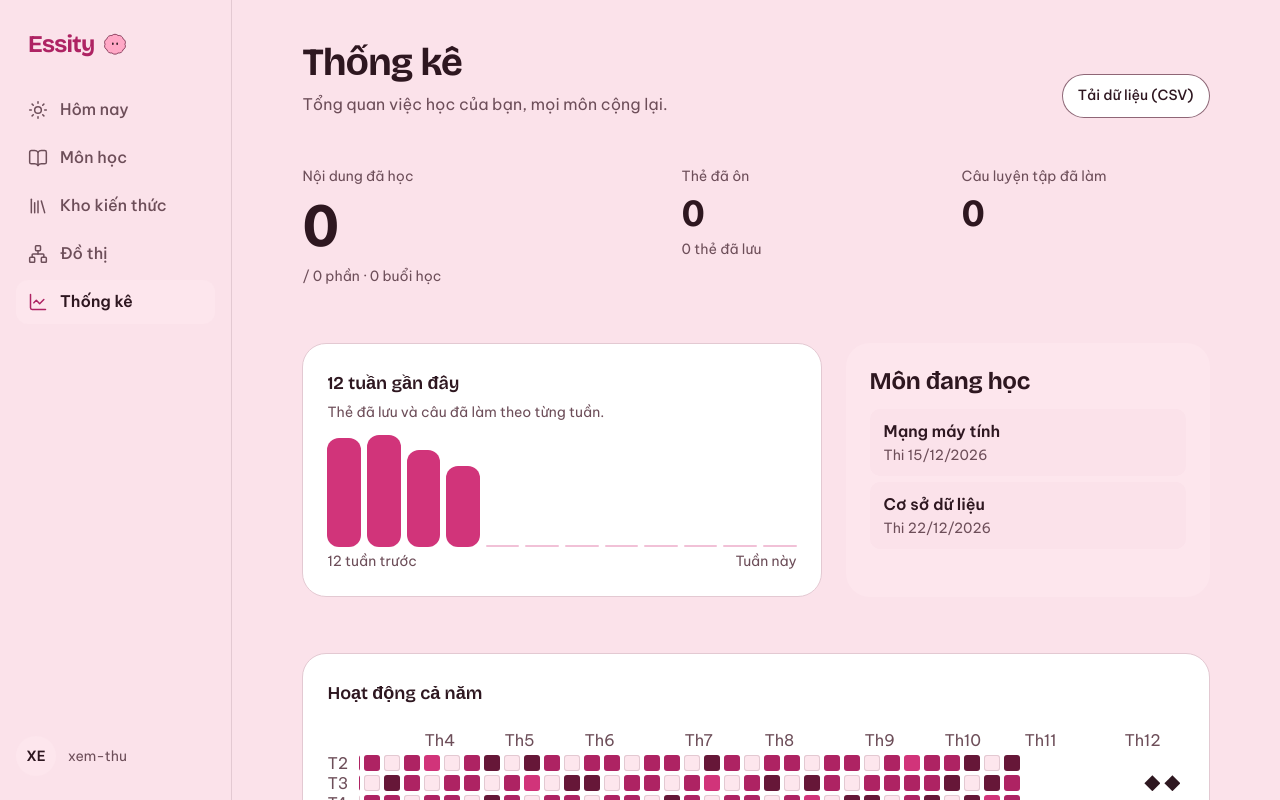
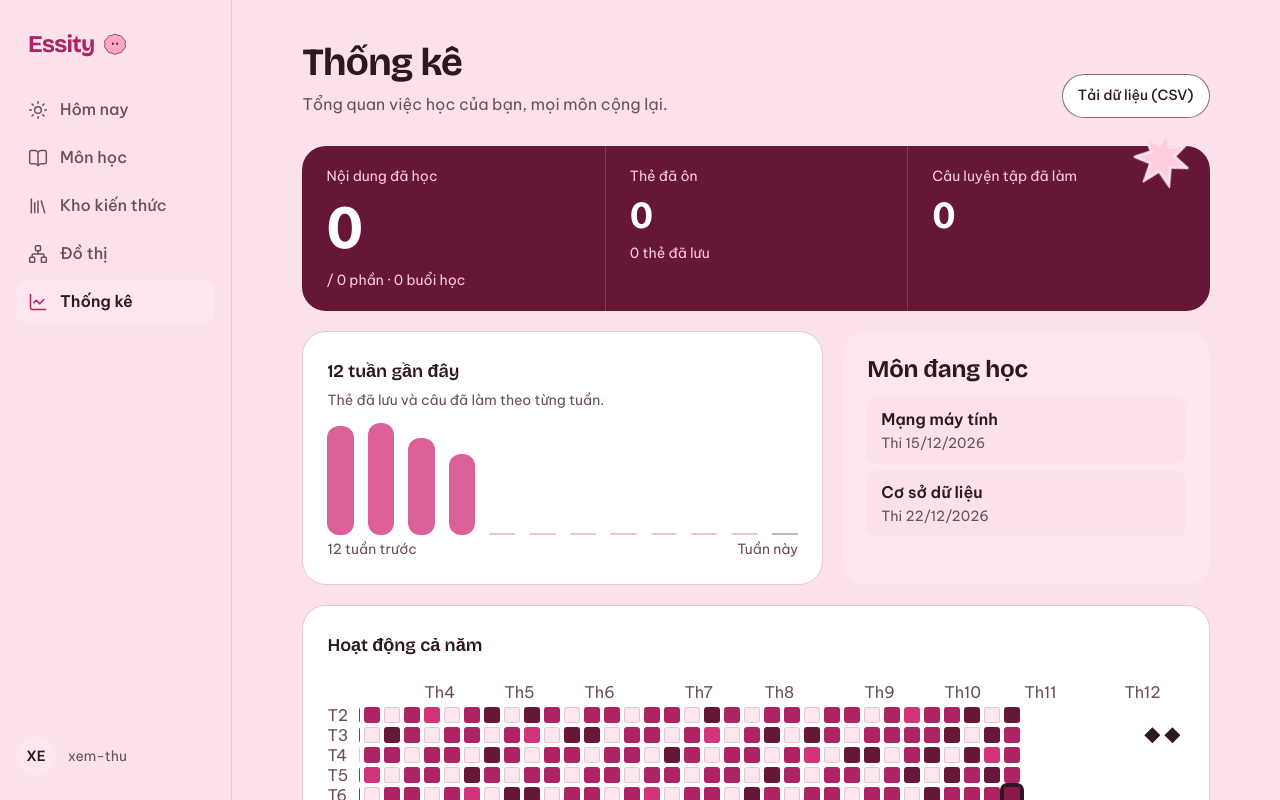
Before and after one commit to Nha-Cong-Dong/Essity, a Next.js app in the folder apps/web/: page /design-preview/stats in a window 1280 px wide. Shown: the top 800 px of the page. Built offline with nearby package versions, Linux system fonts and the light colour scheme.

Commit message:
V4 screens C: Thong ke totals on the field block, now marker, graph colours

```diff
--- a/apps/web/components/graph/knowledge-graph.tsx
+++ b/apps/web/components/graph/knowledge-graph.tsx
@@ -8,7 +8,7 @@ import { Button } from "@/components/ui/button";
 import { shortLabel } from "@/lib/graph";
 import { multiStylesheet } from "@/lib/graph-multi-style";
 import { optionsFor, type SimEdge, type SimNode, stepSim } from "@/lib/graph-sim";
-import { hiddenExcept, mergeGraphs, type MultiCard, type SubjectGraph } from "@/lib/graph-multi";
+import { hiddenExcept, mergeGraphs, type MultiCard, type SubjectGraph, v4Highlights } from "@/lib/graph-multi";
 
 // V16/V17: the knowledge graph of one or several subjects. Nodes are cards coloured by subject,
 // edges are the links between cards, a tap on a node opens the card in a popup in the middle of the
@@ -95,6 +95,8 @@ export function KnowledgeGraph({
     const css = getComputedStyle(document.documentElement);
     const ink = css.getPropertyValue("--ink").trim() || "#26141d";
     const line = css.getPropertyValue("--line-strong").trim() || "#8f6676";
+    const hong = css.getPropertyValue("--hong").trim() || "#d1347a";
+    const now = css.getPropertyValue("--now").trim() || "#891b4c";
     const cy = cytoscape({
       container: host.current,
       elements: [
@@ -110,7 +112,7 @@ export function KnowledgeGraph({
         })),
         ...merged.edges.map((e) => ({ data: { id: e.id, source: e.from, target: e.to } })),
       ],
-      style: multiStylesheet(ink, line, css.getPropertyValue("--sheet").trim() || "#ffffff"),
+      style: [...multiStylesheet(ink, line, css.getPropertyValue("--sheet").trim() || "#ffffff"), ...v4Highlights(ink, hong, now)],
       minZoom: 0.2,
       maxZoom: 3,
       wheelSensitivity: 0.3,
@@ -259,6 +261,14 @@ export function KnowledgeGraph({
     };
   }, [merged, bySubject]);
 
+  // The card being read stands out in the graph.
+  useEffect(() => {
+    const cy = cyRef.current;
+    if (!cy) return;
+    cy.nodes().removeClass("picked");
+    if (pickedId) cy.getElementById(pickedId).addClass("picked");
+  }, [pickedId, merged]);
+
   // The subjects switched off in the chips are not drawn (their edges go with them).
   useEffect(() => {
     const cy = cyRef.current;
--- a/apps/web/components/stats/stats-screen.tsx
+++ b/apps/web/components/stats/stats-screen.tsx
@@ -29,22 +29,13 @@ function Skeleton() {
   );
 }
 
-/** V22: the numbers are plain type on the page, no surface; the lead one is the screen's answer. */
+/** V4: the three totals sit on the field block (tier 1, one per screen); the lead one is the screen's answer. */
 function Kpi({ label, value, note, lead = false }: { label: string; value: string; note?: string; lead?: boolean }) {
-  if (lead) {
-    return (
-      <div data-kpi className="min-w-0">
-        <p className="m-0 text-meta text-ink-soft">{label}</p>
-        <p className="m-0 mt-1 font-display text-display tabular-nums">{value}</p>
-        {note && <p className="m-0 mt-1 text-meta text-ink-soft">{note}</p>}
-      </div>
-    );
-  }
   return (
-    <div data-kpi className="min-w-0">
-      <p className="m-0 text-meta text-ink-soft">{label}</p>
-      <p className="m-0 mt-1 font-display text-title tabular-nums">{value}</p>
-      {note && <p className="m-0 mt-1 text-meta text-ink-soft">{note}</p>}
+    <div data-kpi className="min-w-0 px-6 py-5 max-[900px]:px-4 max-[900px]:py-4 min-[901px]:[&:not(:first-of-type)]:border-l min-[901px]:[&:not(:first-of-type)]:border-on-plum-soft/20 max-[900px]:[&:not(:first-of-type)]:border-t max-[900px]:[&:not(:first-of-type)]:border-on-plum-soft/20">
+      <p className="m-0 text-meta text-on-plum-soft">{label}</p>
+      <p className={`m-0 my-1.5 font-display tabular-nums text-on-plum ${lead ? "text-display" : "text-title"}`}>{value}</p>
+      {note && <p className="m-0 text-meta text-on-plum-soft">{note}</p>}
     </div>
   );
 }
@@ -69,12 +60,13 @@ function Trend({ cells }: { cells: GridCell[] }) {
         12 tuần gần đây
       </h2>
       <p className="m-0 mb-3 text-meta text-ink-soft">Thẻ đã lưu và câu đã làm theo từng tuần.</p>
-      <div className="flex min-h-28 flex-1 items-end gap-1.5" data-trend>
+      <div className="flex min-h-28 flex-1 items-end gap-2 min-[901px]:gap-3.5" data-trend>
         {weeks.map((n, i) => (
           <div key={i} className="flex h-full min-w-0 flex-1 flex-col justify-end" title={`${n}`}>
             <div
-              className="w-full rounded-control bg-hong"
-              style={{ height: `${n === 0 ? 2 : Math.max((n / top) * 100, 6)}%`, opacity: n === 0 ? 0.3 : 1 }}
+              data-now={i === weeks.length - 1 ? "" : undefined}
+              className={`w-full rounded-control ${i === weeks.length - 1 ? "bg-now inset-ring-[1.5px] inset-ring-ink" : "bg-hong"}`}
+              style={{ height: `${n === 0 ? 2 : Math.max((n / top) * 100, 6)}%`, opacity: n === 0 ? 0.3 : i === weeks.length - 1 ? 1 : 0.78 }}
             />
           </div>
         ))}
@@ -175,7 +167,18 @@ export function StatsScreen({
         </div>
       </div>
 
-      <div className="mt-12 grid gap-x-8 gap-y-8 min-[901px]:grid-cols-[1.4fr_1fr_1fr] min-[901px]:items-start" data-totals>
+      <section
+        aria-label="Tổng quan"
+        className="relative mt-7 grid rounded-tile bg-field text-on-plum min-[901px]:grid-cols-3"
+        data-totals
+      >
+        <svg
+          aria-hidden="true"
+          viewBox="0 0 100 100"
+          className="pointer-events-none absolute -top-4 right-5 z-10 w-14 rotate-12 fill-hl stroke-bg [stroke-width:5] max-[900px]:hidden"
+        >
+          <path d="M50 3 L59 29 L86 19 L71 43 L97 58 L68 63 L72 95 L50 74 L28 95 L32 63 L3 58 L29 43 L14 19 L41 29 Z" />
+        </svg>
         <Kpi
           lead
           label="Nội dung đã học"
@@ -184,9 +187,9 @@ export function StatsScreen({
         />
         <Kpi label="Thẻ đã ôn" value={`${t.cardsReviewed}`} note={`${t.cardsSaved} thẻ đã lưu`} />
         <Kpi label="Câu luyện tập đã làm" value={`${t.practiceDone}`} />
-      </div>
+      </section>
 
-      <div className="mt-14 grid gap-x-6 gap-y-8 min-[901px]:grid-cols-12">
+      <div className="mt-5 grid gap-x-5 gap-y-8 min-[901px]:grid-cols-12">
         <div className="min-w-0 min-[901px]:col-span-7 [&>*]:h-full">
           <Trend cells={cells} />
         </div>
@@ -202,7 +205,7 @@ export function StatsScreen({
         </NxList>
       </div>
 
-      <Sheet id="activity" className="mt-14 min-w-0" aria-labelledby="activity-h" role="region">
+      <Sheet id="activity" className="mt-5 min-w-0" aria-labelledby="activity-h" role="region">
         <h2 id="activity-h" className="m-0 mb-4 text-read font-semibold">
           Hoạt động cả năm
         </h2>
--- a/apps/web/components/stats/stats.module.css
+++ b/apps/web/components/stats/stats.module.css
@@ -103,7 +103,9 @@
 
 /* Today is an inner ring, so the outer ring stays the keyboard focus (WCAG 2.4.7, 1.4.11). */
 .cell[data-today="true"] {
-  box-shadow: inset 0 0 0 2px var(--ink);
+  background: var(--now);
+  box-shadow: 0 0 0 1.5px var(--ink);
+  z-index: 1;
 }
 
 /* The exam day: a diamond (clip-path, not a rotation, so it stays inside its cell). */
@@ -170,7 +172,7 @@
 .swatch[data-level="2"] { background: var(--grid-2); box-shadow: none; }
 .swatch[data-level="3"] { background: var(--grid-3); box-shadow: none; }
 .swatch[data-level="4"] { background: var(--grid-4); box-shadow: none; }
-.swatch[data-today="true"] { box-shadow: inset 0 0 0 2px var(--ink); }
+.swatch[data-today="true"] { background: var(--now); box-shadow: 0 0 0 1.5px var(--ink); }
 .swatch[data-exam="true"] {
   background: var(--ink);
   box-shadow: none;
--- a/apps/web/lib/graph-multi.ts
+++ b/apps/web/lib/graph-multi.ts
@@ -1,11 +1,12 @@
+import type { StylesheetJson } from "cytoscape";
 import type { GraphCard, GraphData, GraphEdge } from "@/lib/graph";
 
 // V16/V17: the graphs of several subjects in one picture. Each subject has its own colour; an edge
 // only ever joins two cards of one subject (core-api builds the graph per subject).
 
 /** Colours of the subjects in order; fixed so a subject keeps its colour on every visit. */
-// UI-A: four tones in the app's own family (brand pink, a steel blue, brass, warm grey): no lime or violet.
-export const SUBJECT_COLORS = ["#a8255f", "#3b6f8f", "#8a6a2e", "#6b5b66"] as const;
+// V4: the brand family. Pink is the first subject; teal stays the assistant's voice and never a subject; no yellow.
+export const SUBJECT_COLORS = ["#d1347a", "#5d55a9", "#891b4c", "#7c6d72"] as const;
 
 export type SubjectGraph = { id: string; name: string; data: GraphData };
 export type MultiCard = GraphCard & { subjectId: string };
@@ -44,3 +45,12 @@ export function hiddenExcept(subjects: { id: string }[], focus: string | null |
   if (!focus || !subjects.some((s) => s.id === focus)) return new Set();
   return new Set(subjects.filter((s) => s.id !== focus).map((s) => s.id));
 }
+
+/** V4: a lit link is the brand pink; the card being read ("picked") is `now`, never the teal (that is the
+ * assistant's voice). Rules appended after the base stylesheet. */
+export function v4Highlights(ink: string, hong: string, now: string): StylesheetJson {
+  return [
+    { selector: "edge.hot", style: { "line-color": hong, width: 2 } },
+    { selector: "node.picked", style: { "background-color": now, "border-color": ink, "border-width": 3, "text-opacity": 1 } },
+  ];
+}
```
Also changed, not shown: 2 other files (tests, documents, lock files or other folders).
